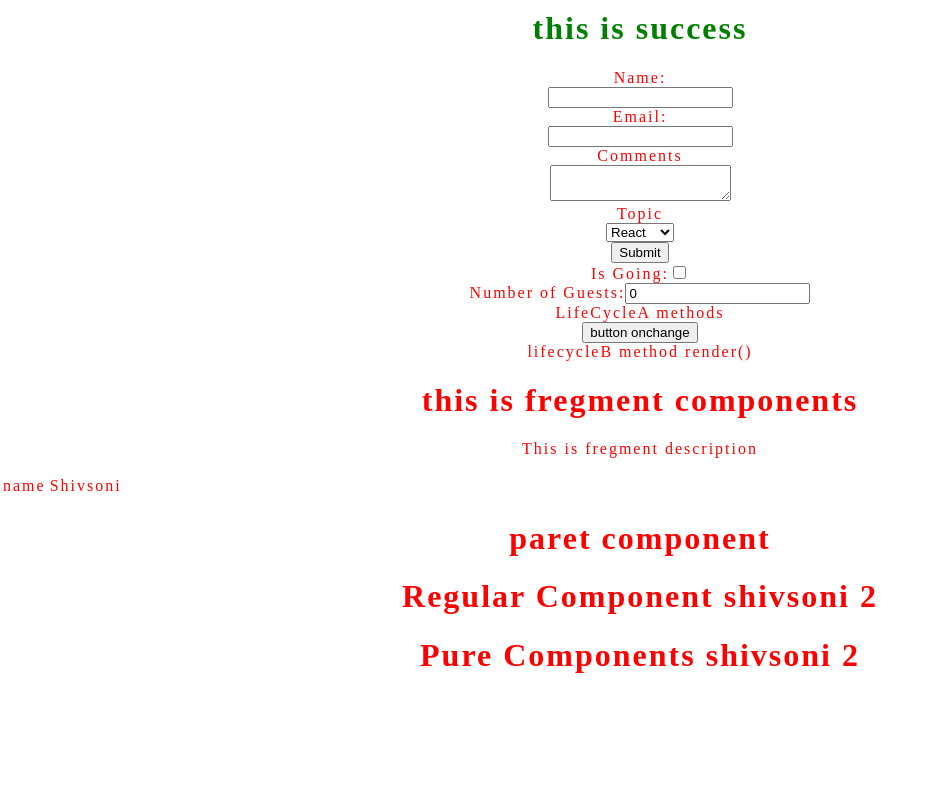
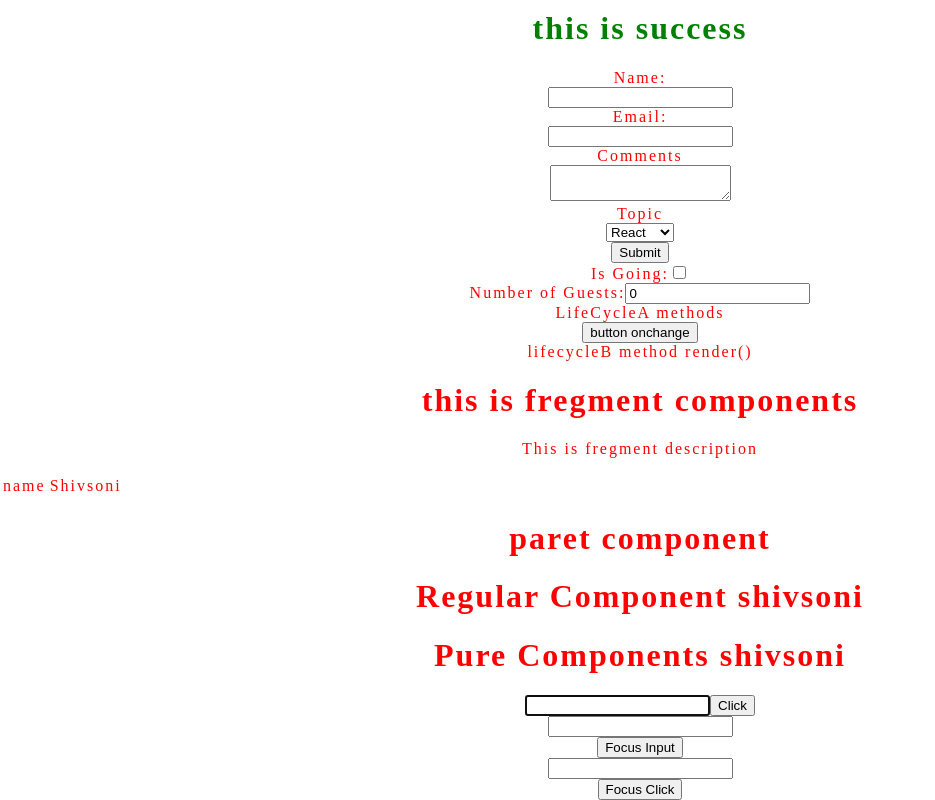
Before and after one commit to Shiv392/React-JS, a React (Create React App) app in the folder hello_world/: page / in a window 1280 px wide. Shown: the part 1474-2274 px from the top of the page, without its empty margins (0-935 px from the left). Before the commit the page ends 2169 px from the top, so only its background shows below. Built offline with nearby package versions, Linux system fonts and the light colour scheme.

Commit message:
added refs,meno

```diff
--- a/hello_world/src/App.js
+++ b/hello_world/src/App.js
@@ -21,6 +21,9 @@
 import FregmentDemo from './components/FregmentDemo.js';
 import Table from './components/Table.js';
 import ParentComponent from './components/ParentComponent.js';
+import RefsDemo from './components/RefsDemo';
+import FocusInput from './components/FocusInput';
+import FRInputParent from './components/FRInputParent';
 
 function App() {
   return (
@@ -51,7 +54,10 @@
       <FregmentDemo />
       <Table></Table>
       <ParentComponent></ParentComponent>
+      <RefsDemo></RefsDemo>
 
+      <FocusInput></FocusInput>
+      <FRInputParent></FRInputParent>
     </div>
   );
 }
--- /dev/null
+++ b/hello_world/src/components/FRInput.js
@@ -0,0 +1,13 @@
+import React from 'react'
+
+const FRInput=React.forwardRef((props,refs)=>{
+return (
+    <div>
+        <input ref={refs} type="text"/>
+    </div>
+)
+})
+
+
+
+export default FRInput
--- /dev/null
+++ b/hello_world/src/components/FRInputParent.js
@@ -0,0 +1,22 @@
+import React, { Component } from 'react'
+import FRInput from './FRInput'
+
+ class FRInputParent extends Component {
+    constructor(){
+        super();
+        this.inputRef=React.createRef();
+    }
+    clickHandler=()=>{
+        this.inputRef.current.focus();
+    }
+  render() {
+    return (
+      <div>
+        <FRInput ref={this.inputRef}/>
+      <button onClick={this.clickHandler}>Focus Click</button>
+      </div>
+    )
+  }
+}
+
+export default FRInputParent
--- /dev/null
+++ b/hello_world/src/components/FocusInput.js
@@ -0,0 +1,22 @@
+import React, { Component } from 'react'
+import Input from './Input'
+
+ class FocusInput extends Component {
+    constructor(){
+        super();
+        this.componentRef=React.createRef();
+    }
+    clickHandler=()=>{
+        this.componentRef.current.focusInput();
+    }
+  render() {
+    return (
+      <div>
+        <Input ref={this.componentRef}/>
+        <button onClick={this.clickHandler}>Focus Input</button>
+      </div>
+    )
+  }
+}
+
+export default FocusInput
--- /dev/null
+++ b/hello_world/src/components/Input.js
@@ -0,0 +1,20 @@
+import React, { Component } from 'react'
+
+ class Input extends Component {
+    constructor(){
+        super();
+        this.inputRef=React.createRef();
+    }
+    focusInput(){
+        this.inputRef.current.focus();
+    }
+  render() {
+    return (
+      <div>
+        <input type="text"  ref={this.inputRef}/>
+      </div>
+    )
+  }
+}
+
+export default Input
--- a/hello_world/src/components/ParentComponent.js
+++ b/hello_world/src/components/ParentComponent.js
@@ -9,13 +9,13 @@
             name:'shivsoni'
         }
     }
-    componentDidMount(){
-        setInterval(()=>{
-            this.setState({
-                name:'shivsoni 2'
-            })
-        },2000)
-    }
+    // componentDidMount(){
+    //     setInterval(()=>{
+    //         this.setState({
+    //             name:'shivsoni 2'
+    //         })
+    //     },2000)
+    // }
   render() {
     console.log(`parent component render ****`);
     return (
--- /dev/null
+++ b/hello_world/src/components/RefsDemo.js
@@ -0,0 +1,26 @@
+import React, { Component } from 'react'
+
+ class RefsDemo extends Component {
+    constructor(){
+        super();
+        this.inputRef=React.createRef();
+
+    }
+    componentDidMount(){
+        this.inputRef.current.focus();
+        console.log(this.inputRef);
+    }
+    clickHandler=()=>{
+    alert(this.inputRef.current.value);
+    }
+  render() {
+    return (
+      <div>
+        <input className='textinput' type="text" ref={this.inputRef} />
+        <button onClick={this.clickHandler}>Click</button>
+      </div>
+    )
+  }
+}
+
+export default RefsDemo
```
